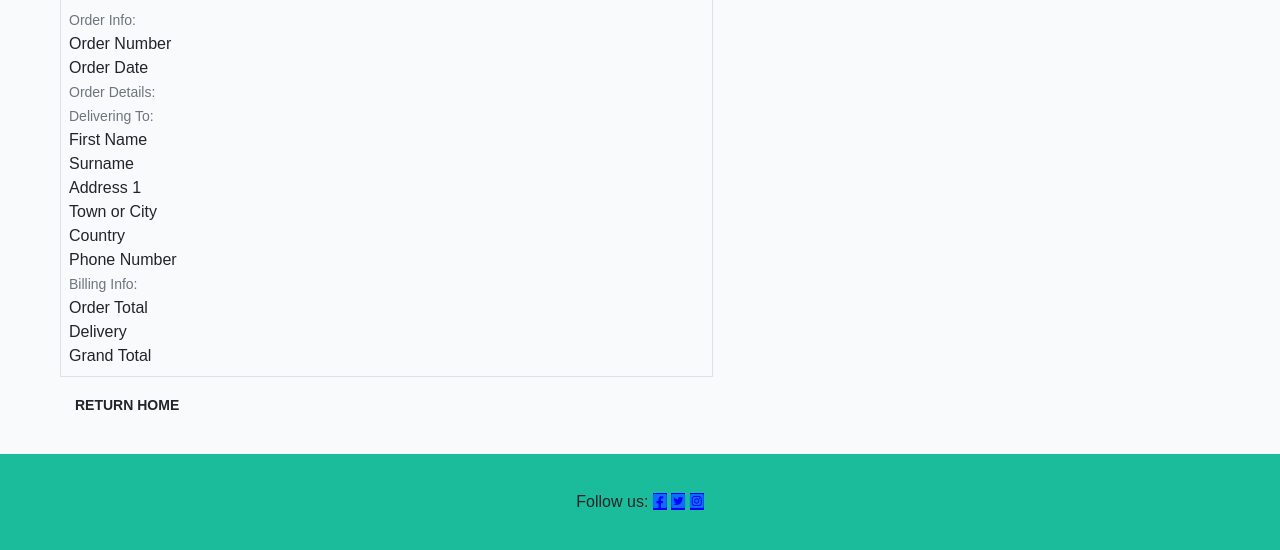
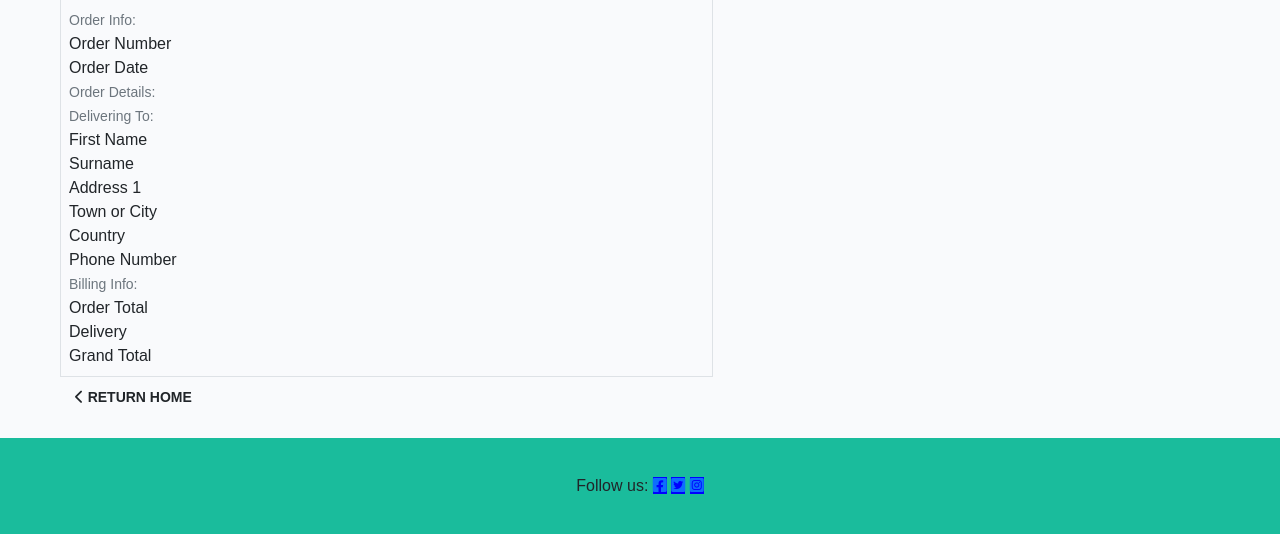
Before and after one commit to Ross-Fraser/Relish, a Django app: template checkout/templates/checkout/checkout_success.html in a window 1280 px wide. Shown: the part 380-930 px from the top of the page. Run offline with Django 4.2, Linux system fonts and the light colour scheme; the template is opened without the code that fills it, so the values that code supplies are empty; some libraries are stand-ins or nearby versions.

Commit message:
create: add chevron to home button

```diff
--- a/checkout/templates/checkout/checkout_success.html
+++ b/checkout/templates/checkout/checkout_success.html
@@ -214,9 +214,12 @@ class="breadcrumbs-link">Home</a>&nbsp;/&nbsp;</li>
                         <span class="text-uppercase">Back to Profile</span>
                     </a>
                 {% else %}
-                    <a href="{% url 'home' %}" class="btn btn-black rounded-0 my-2">
-                        <span class="text-uppercase">Return Home</span>
-                    </a>
+                    <a href="{% url 'home' %}" class="btn btn-outline-black rounded-0 btn-lg">
+                        <span class="icon">
+                            <i class="fas fa-chevron-left"></i>
+                        </span>
+                    <span class="text-uppercase">Return Home</span>
+                </a>
                 {% endif %}
 			</div>
 		</div>
```
